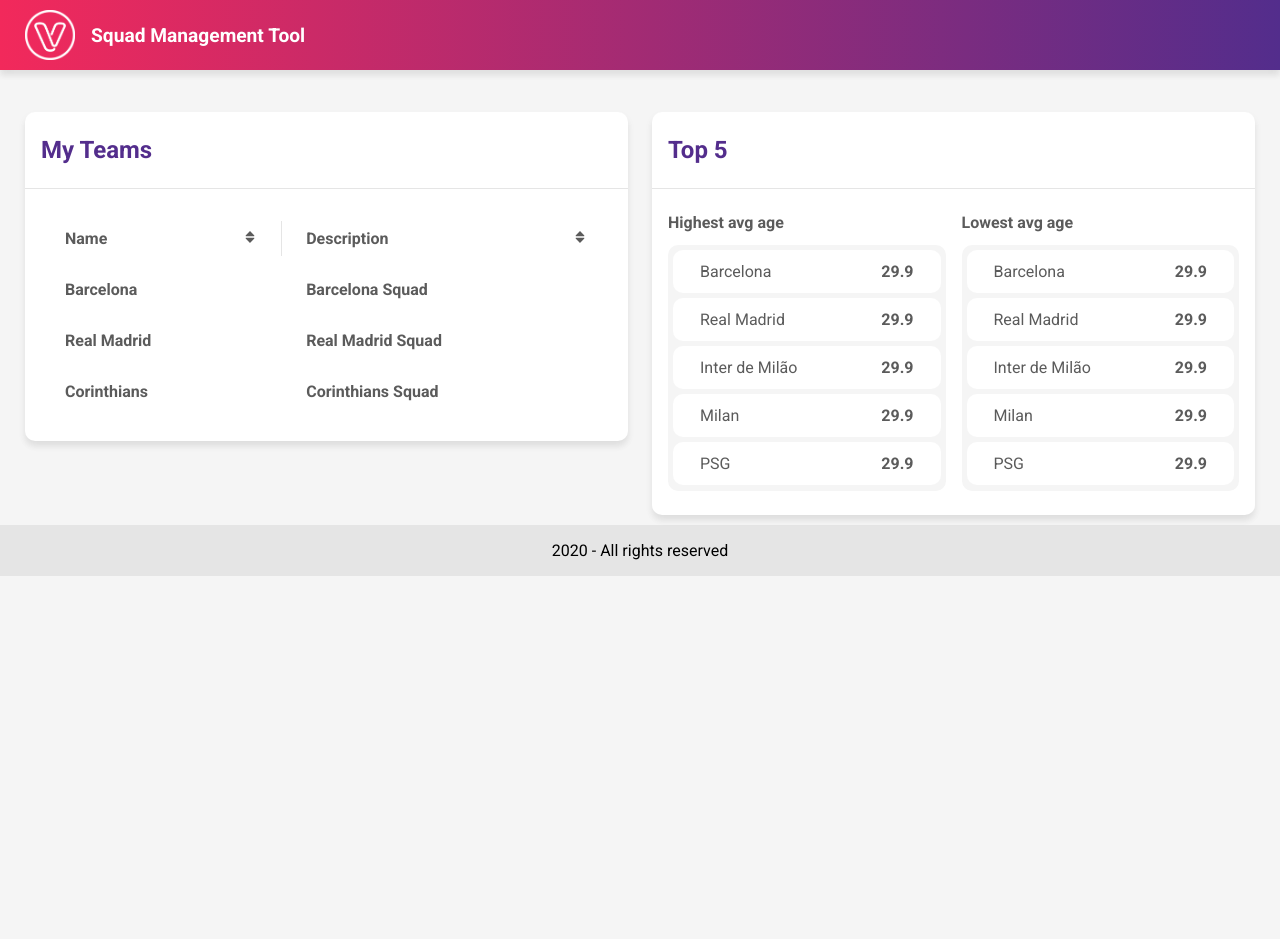
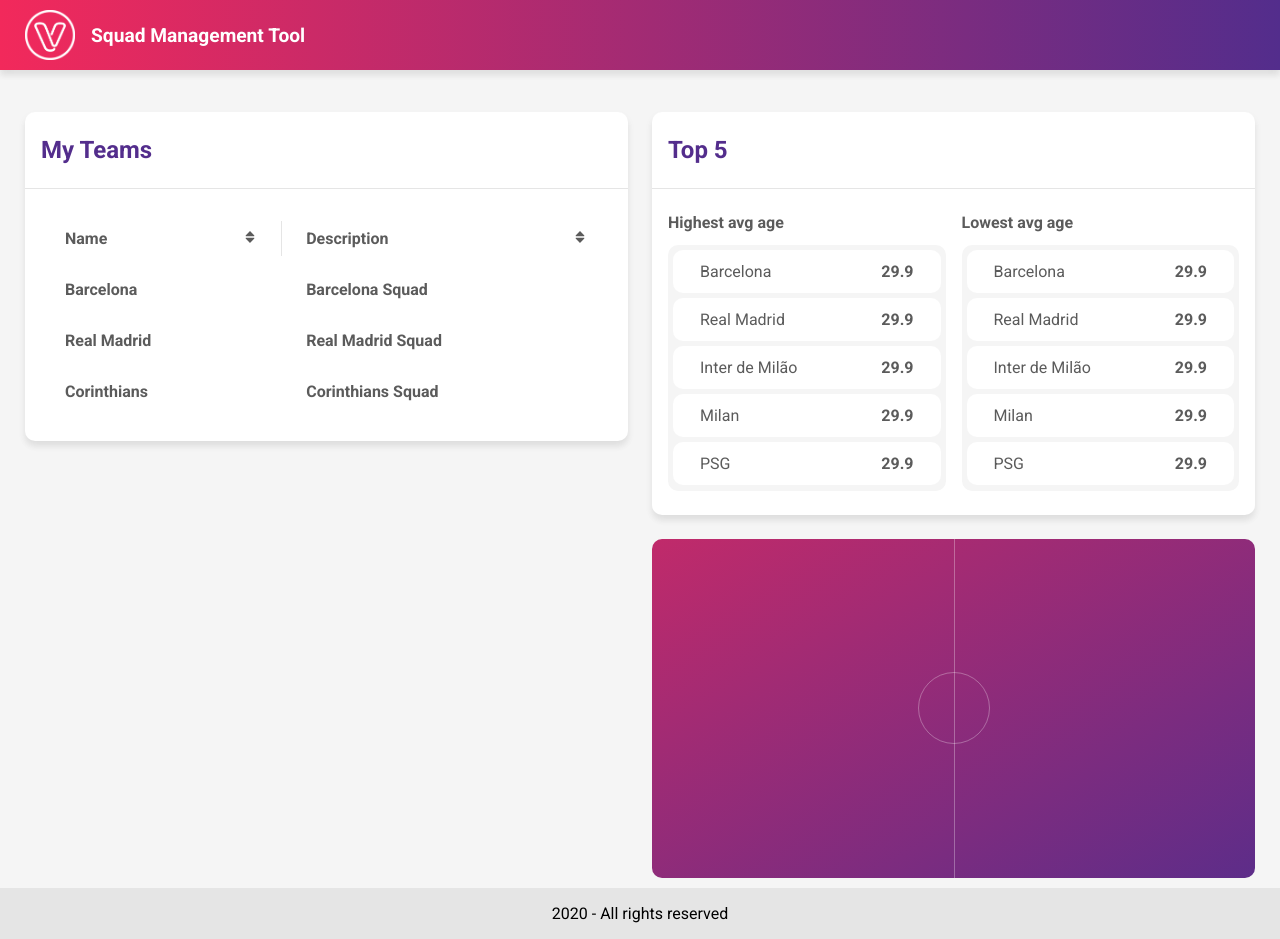
Before and after one commit to dtoloto/squad-management-tool, a React (Create React App) app: page / in a window 1280 px wide. Before the commit the page ends 800 px from the top, so only its background shows below. Built offline with nearby package versions, Linux system fonts and the light colour scheme.

Commit message:
add: soccer field

```diff
--- a/src/components/Card/index.tsx
+++ b/src/components/Card/index.tsx
@@ -1,21 +1,23 @@
 import React from 'react';
+import { CSSProperties } from 'styled-components';
 
 import { Container, Header as CardHeader, Body as CardBody } from './styles';
 
 interface IProps {
   children?: React.ReactNode;
+  style?: CSSProperties;
 }
 
-export const Header: React.FC<IProps> = ({ children }) => {
-  return <CardHeader>{children}</CardHeader>;
+export const Header: React.FC<IProps> = ({ children, style }) => {
+  return <CardHeader style={style}>{children}</CardHeader>;
 };
 
-export const Body: React.FC<IProps> = ({ children }) => {
-  return <CardBody>{children}</CardBody>;
+export const Body: React.FC<IProps> = ({ children, style }) => {
+  return <CardBody style={style}>{children}</CardBody>;
 };
 
-const Card: React.FC<IProps> = ({ children }) => {
-  return <Container>{children}</Container>;
+const Card: React.FC<IProps> = ({ children, style }) => {
+  return <Container style={style}>{children}</Container>;
 };
 
 export default Card;
--- /dev/null
+++ b/src/components/HighlightPlayers/index.tsx
@@ -0,0 +1,15 @@
+import React from 'react';
+import theme from '../../styles/theme';
+import SoccerField from '../SoccerField';
+
+// import { Container } from './styles';
+
+const styles = {
+  soccerField: { borderRadius: theme.borderRadius },
+};
+
+const HighlightPlayers: React.FC = () => {
+  return <SoccerField layout="horizontal" style={styles.soccerField} />;
+};
+
+export default HighlightPlayers;
--- /dev/null
+++ b/src/components/SoccerField/index.tsx
@@ -0,0 +1,15 @@
+import React from 'react';
+import { CSSProperties } from 'styled-components';
+
+import { Container } from './styles';
+
+interface IProps {
+  layout?: 'vertical' | 'horizontal';
+  style?: CSSProperties;
+}
+
+const SoccerField: React.FC<IProps> = ({ layout = 'horizontal', style }) => {
+  return <Container layout={layout} style={style} />;
+};
+
+export default SoccerField;
--- /dev/null
+++ b/src/components/SoccerField/styles.tsx
@@ -0,0 +1,44 @@
+import styled from 'styled-components';
+
+interface IProps {
+  layout: 'vertical' | 'horizontal';
+}
+
+const horizontal = 'calc(9 / 16 * 100%)';
+const vertical = 'calc(16 / 9 * 100%)';
+
+export const Container = styled.div<IProps>`
+  width: 100%;
+  padding-top: ${({ layout }) =>
+    layout === 'horizontal' ? horizontal : vertical};
+  background: blue;
+  position: relative;
+
+  background: linear-gradient(
+    to bottom right,
+    ${({ theme }) => theme.colors.secondary} -50%,
+    ${({ theme }) => theme.colors.primary} 110%
+  );
+
+  &:before {
+    content: '';
+    position: absolute;
+    height: ${({ layout }) => (layout === 'horizontal' ? '100%' : '1px')};
+    width: ${({ layout }) => (layout === 'horizontal' ? '1px' : '100%')};
+    background: rgba(255, 255, 255, 0.3);
+    top: ${({ layout }) => (layout === 'horizontal' ? '0' : '50%')};
+    left: ${({ layout }) => (layout === 'horizontal' ? '50%' : '0')};
+  }
+
+  &:after {
+    content: '';
+    position: absolute;
+    height: 70px;
+    width: 70px;
+    border: 1px solid rgba(255, 255, 255, 0.3);
+    top: 50%;
+    left: 50%;
+    border-radius: 100%;
+    transform: translateX(-50%) translateY(-50%);
+  }
+`;
--- a/src/pages/Home/index.tsx
+++ b/src/pages/Home/index.tsx
@@ -1,6 +1,7 @@
 import React from 'react';
 import Card, { Header, Body } from '../../components/Card';
 import Col from '../../components/Col';
+import HighlightPlayers from '../../components/HighlightPlayers';
 import List from '../../components/List';
 import Row from '../../components/Row';
 import { Section } from '../../components/Section';
@@ -92,7 +93,7 @@ const Home: React.FC = () => {
           </Card>
         </Col>
         <Col span={6} md={12} sm={12} xs={12}>
-          <Card>
+          <Card style={{ marginBottom: 24 }}>
             <Header>
               <Title level={2}>Top 5</Title>
             </Header>
@@ -113,6 +114,7 @@ const Home: React.FC = () => {
               </Row>
             </Body>
           </Card>
+          <HighlightPlayers />
         </Col>
       </Row>
     </Section>
```
